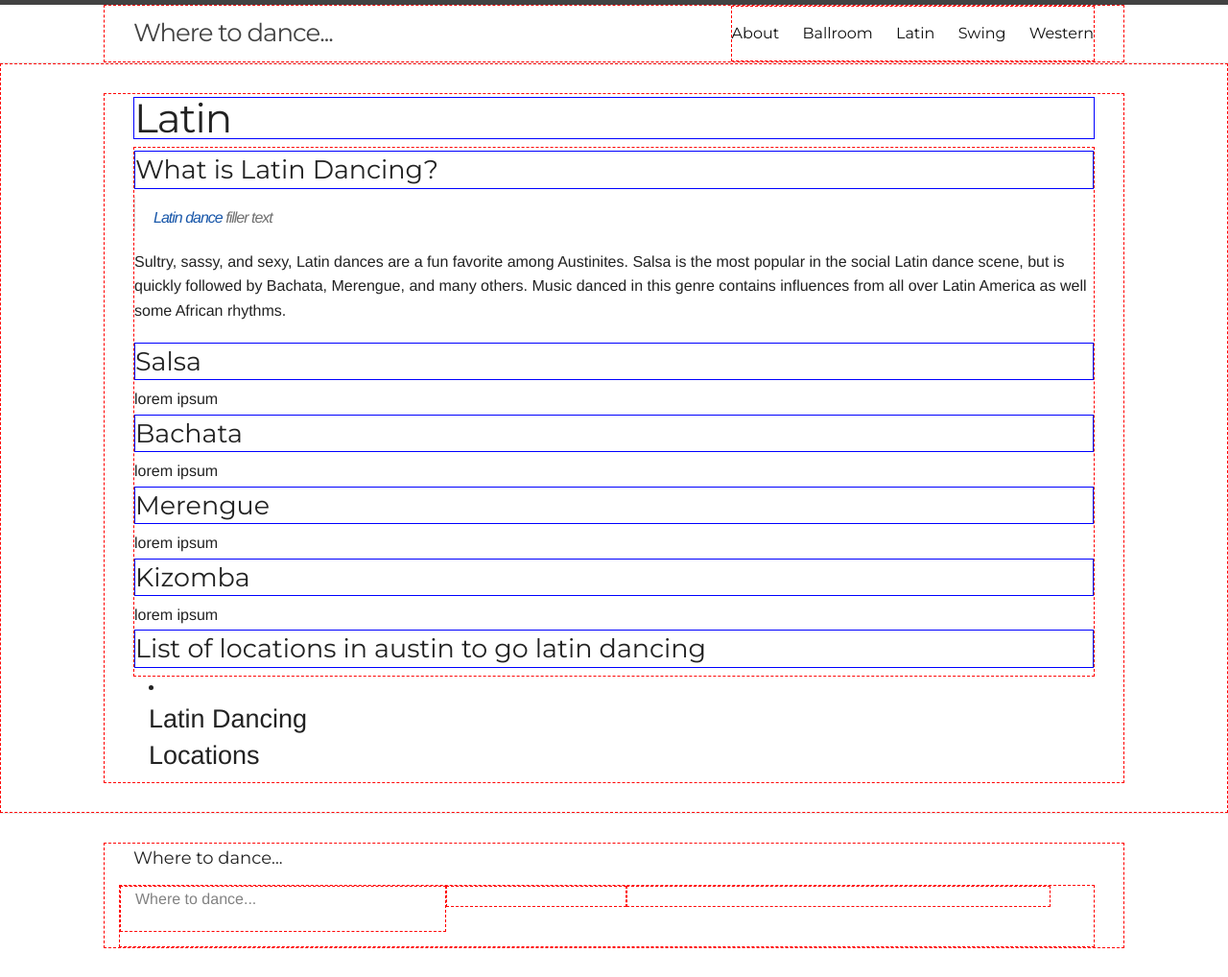
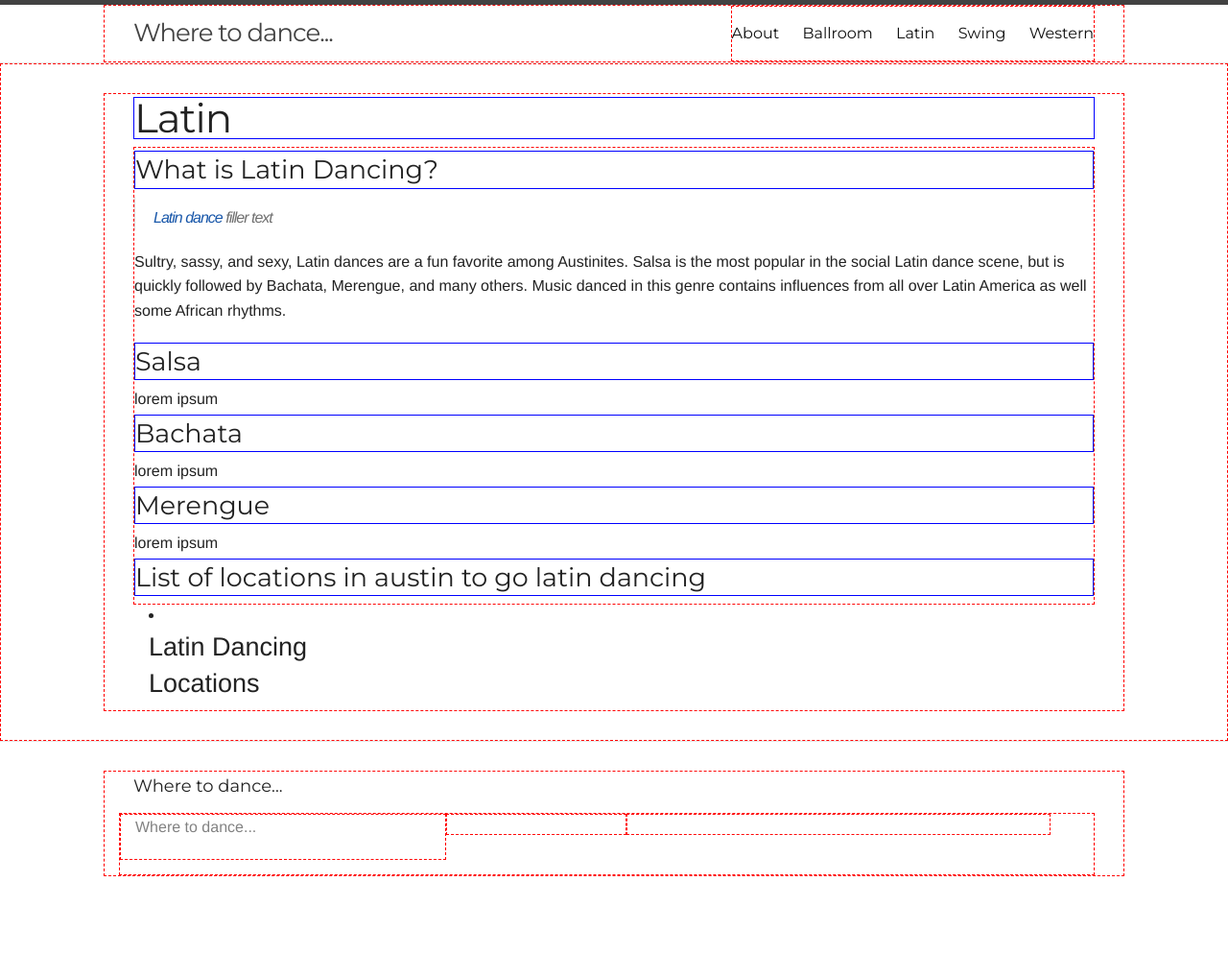
Before and after one commit to honeyjive/dance, a Jekyll site: the page built from latin/latin-index.html, in a window 1280 px wide. Shown: the whole page at 96% size. Built offline with Jekyll 4.4.1, drawn with Linux system fonts in a browser that asks for light colours; after the commit the page ends 943 px from its top, so only the background shows below that.

Commit message:
adding content

```diff
--- a/_posts/2014-11-1-ballroom-locations.mdown
+++ b/_posts/2014-11-1-ballroom-locations.mdown
@@ -10,3 +10,4 @@
 
 Uptown Dance Studio
 UT
+Esquina Tango
--- a/_posts/2014-11-3-latin-locations.mdown
+++ b/_posts/2014-11-3-latin-locations.mdown
@@ -11,3 +11,4 @@
 
 Dallas Nite Club
 Gloria's
+Esquina Tango
--- a/latin/latin-index.html
+++ b/latin/latin-index.html
@@ -23,9 +23,6 @@
 <h3 class="dance-detail">Merengue</h3>
 lorem ipsum
 
-<h3 class="dance-detail">Kizomba</h3>
-lorem ipsum
-
 
 
 <h3 class="dance-detail">List of locations in austin to go latin dancing</h3>
```
